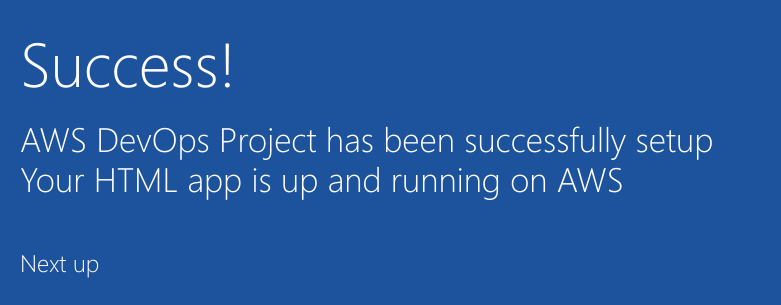
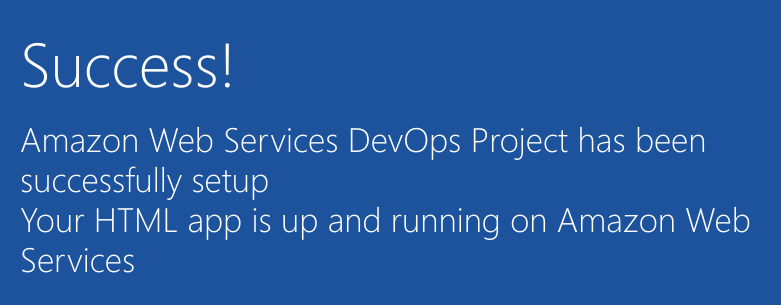
Before and after one commit to Prajakta7/sample-git, a plain HTML site: page sample-project/index.html in a window 1280 px wide. Shown: the part 352-657 px from the top of the page, 205-986 px from the left. Drawn offline with Linux system fonts and the light colour scheme.

Commit message:
aws was added

```diff
--- a/sample-project/index.html
+++ b/sample-project/index.html
@@ -1,4 +1,6 @@
- <!Doctype html>
+
+<!-- Changed azure to aws-->
+<!Doctype html>
 <html>
 
 <head>
@@ -19,8 +21,8 @@
         </div>
             <div class="content-body">
                 <div class="success-text">Success!</div>
-                <div class="description line-1"> AWS DevOps Project has been successfully setup</div>
-                <div class="description line-2"> Your HTML app is up and running on AWS</div>
+                <div class="description line-1"> Amazon Web Services DevOps Project has been successfully setup</div>
+                <div class="description line-2"> Your HTML app is up and running on Amazon Web Services</div>
                 <div class="next-steps-container">
                     <div class="next-steps-header">Next up</div>
                     <div class="next-steps-body">
```
